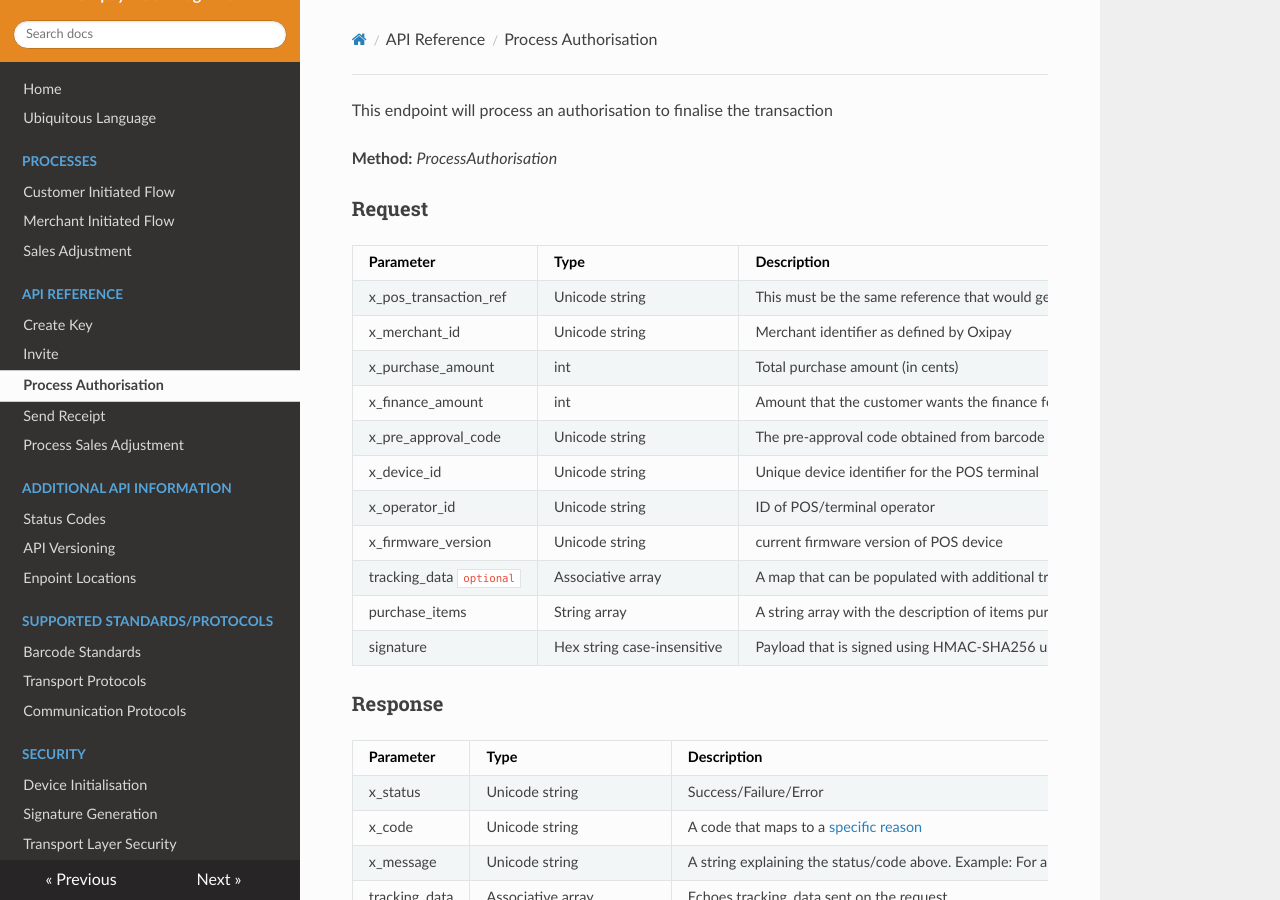
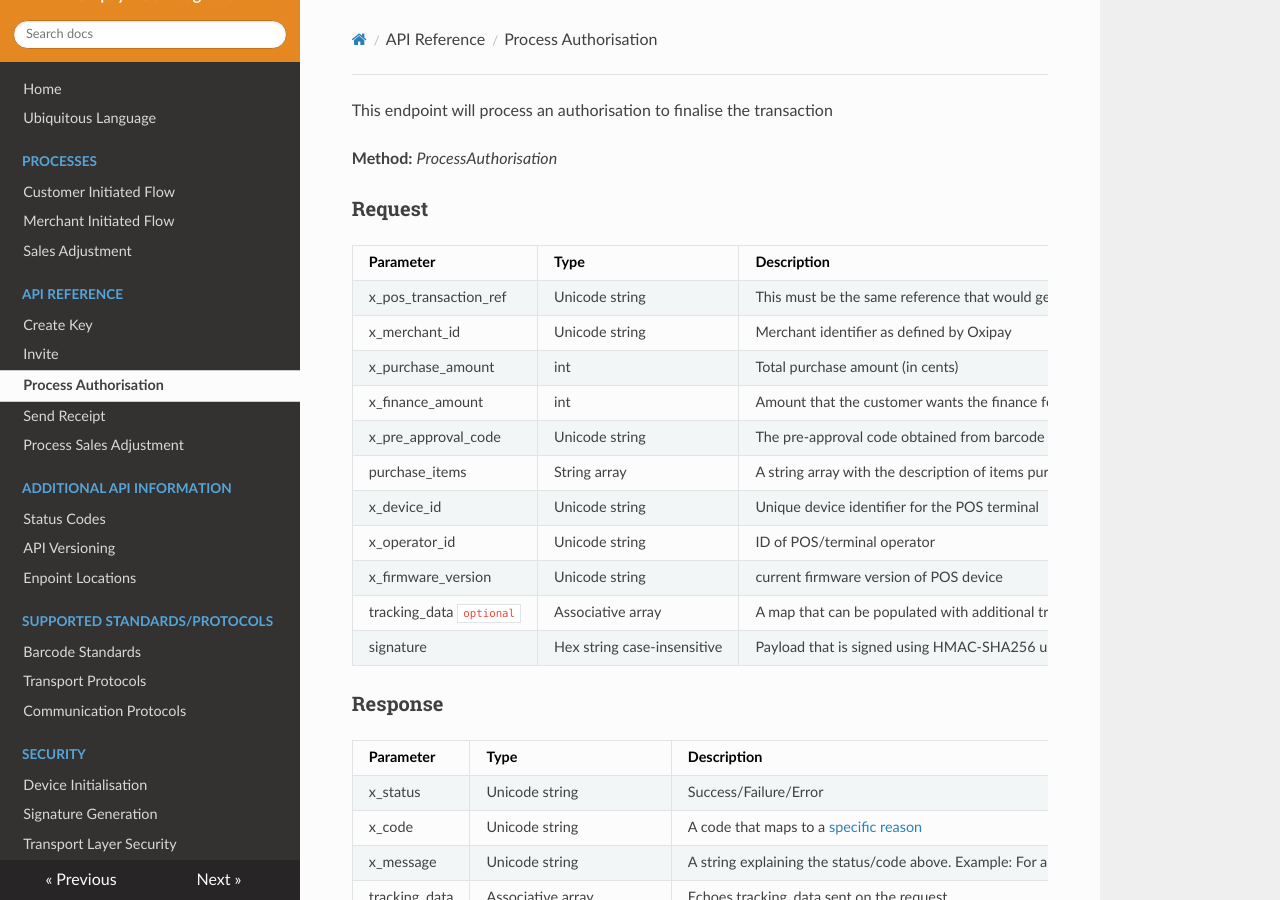
Before and after one commit to oxipay/posdocs, an MkDocs documentation site: the page built from docs/api/process_authorisation.md, in a window 1280 px wide and 900 px high. Built offline with MkDocs 1.6.1, drawn with Linux system fonts in a browser that asks for light colours; nearby versions of some CDN libraries; old or Windows-style settings are respelled for this version of MkDocs.

```diff
--- a/docs/api/process_authorisation.md
+++ b/docs/api/process_authorisation.md
@@ -11,11 +11,11 @@ x_merchant_id | Unicode string | Merchant identifier as defined by Oxipay
 x_purchase_amount | int | Total purchase amount (in cents)
 x_finance_amount | int | Amount that the customer wants the finance for from Oxipay (in cents)
 x_pre_approval_code | Unicode string | The pre-approval code obtained from barcode that the customer is presented
+purchase_items | String array | A string array with the description of items purchased
 x_device_id | Unicode string | Unique device identifier for the POS terminal
 x_operator_id | Unicode string | ID of POS/terminal operator
 x_firmware_version | Unicode string | current firmware version of POS device
 tracking_data <code class="optional">optional</code> | Associative array | A map that can be populated with additional tracking/state information that will get passed back in the response
-purchase_items | String array | A string array with the description of items purchased
 signature | Hex string case-insensitive | Payload that is signed using HMAC-SHA256 using a device specific key
 
 <h3>Response</h3>
```
